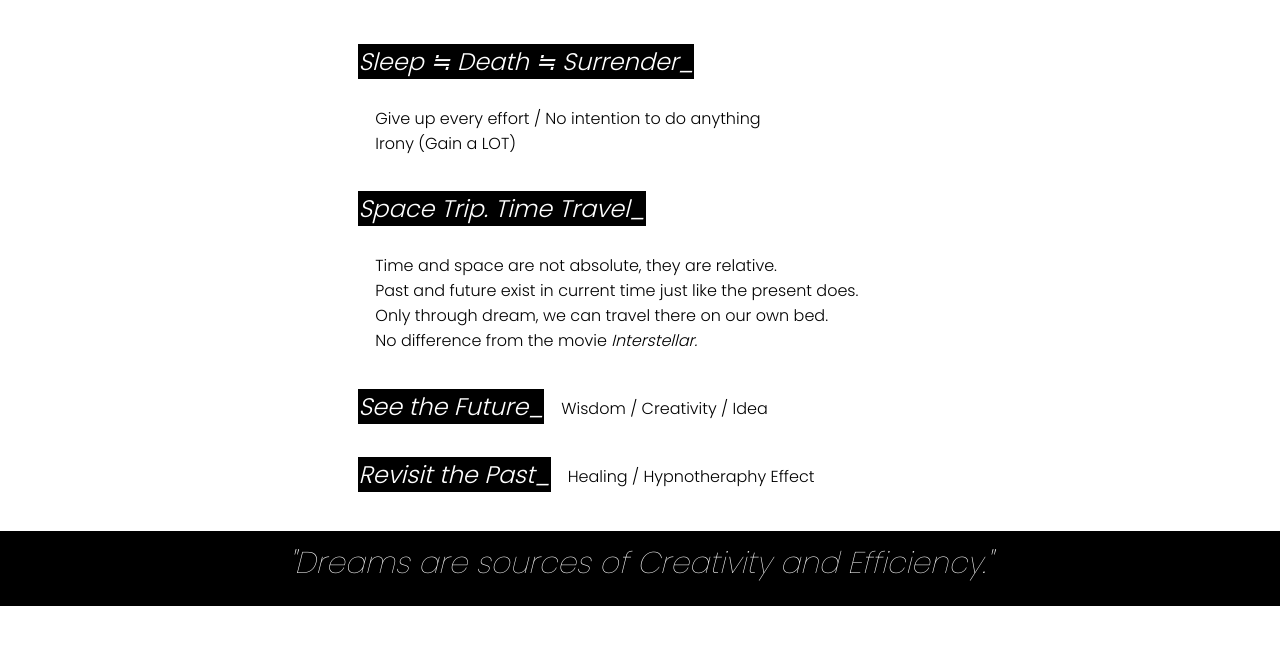
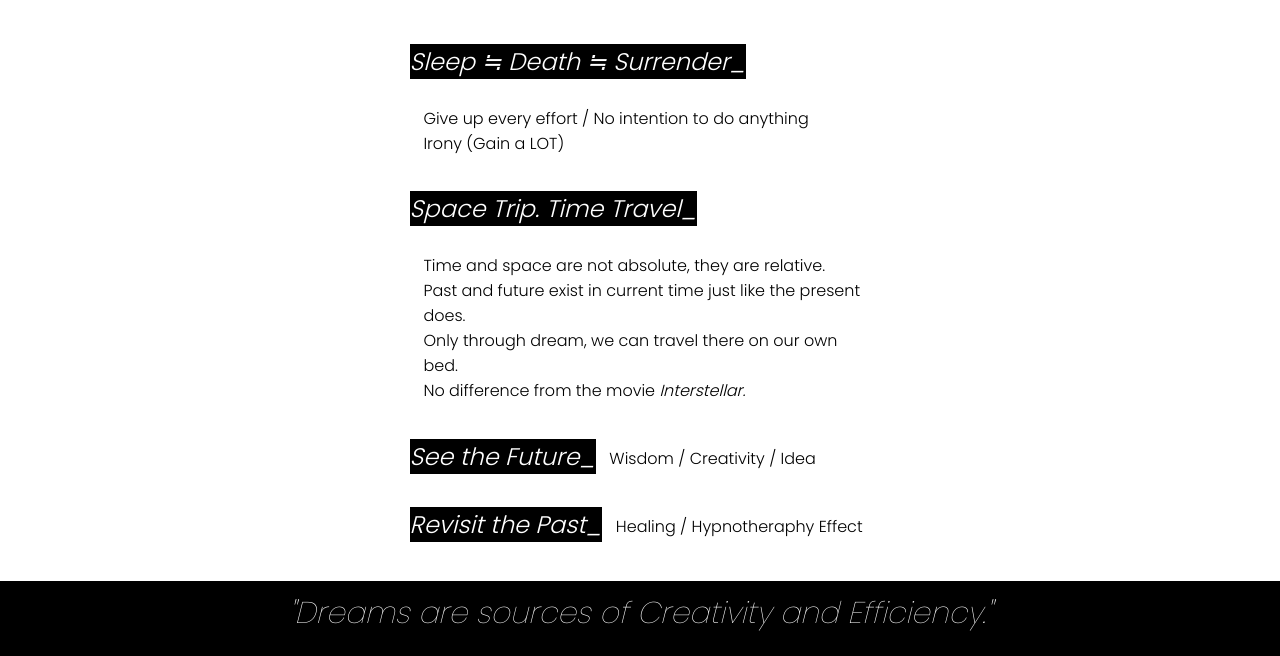
Before and after one commit to minhyekwak/Major-Studio-Website, a plain HTML site: page index.html in a window 1280 px wide. Shown: the part 802-1458 px from the top of the page. Before the commit the page ends 1408 px from the top, so only its background shows below. Drawn offline with Linux system fonts and the light colour scheme.

Commit message:
adjust margin of content

```diff
--- a/style.css
+++ b/style.css
@@ -31,7 +31,7 @@ body {
 }
 
 .dream-content {
-    margin: 2% 28%;
+    margin: 2% 32%;
 
 }
 
```
